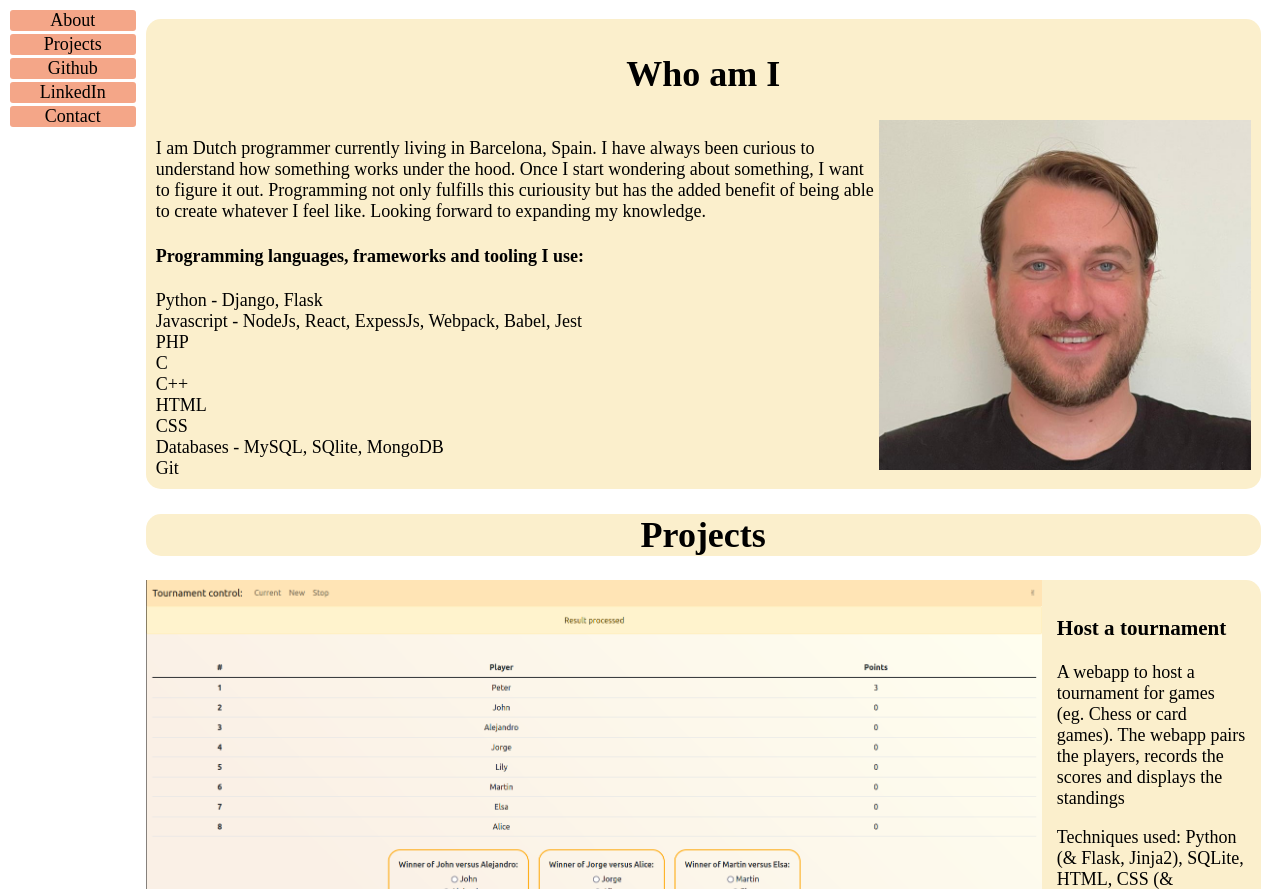
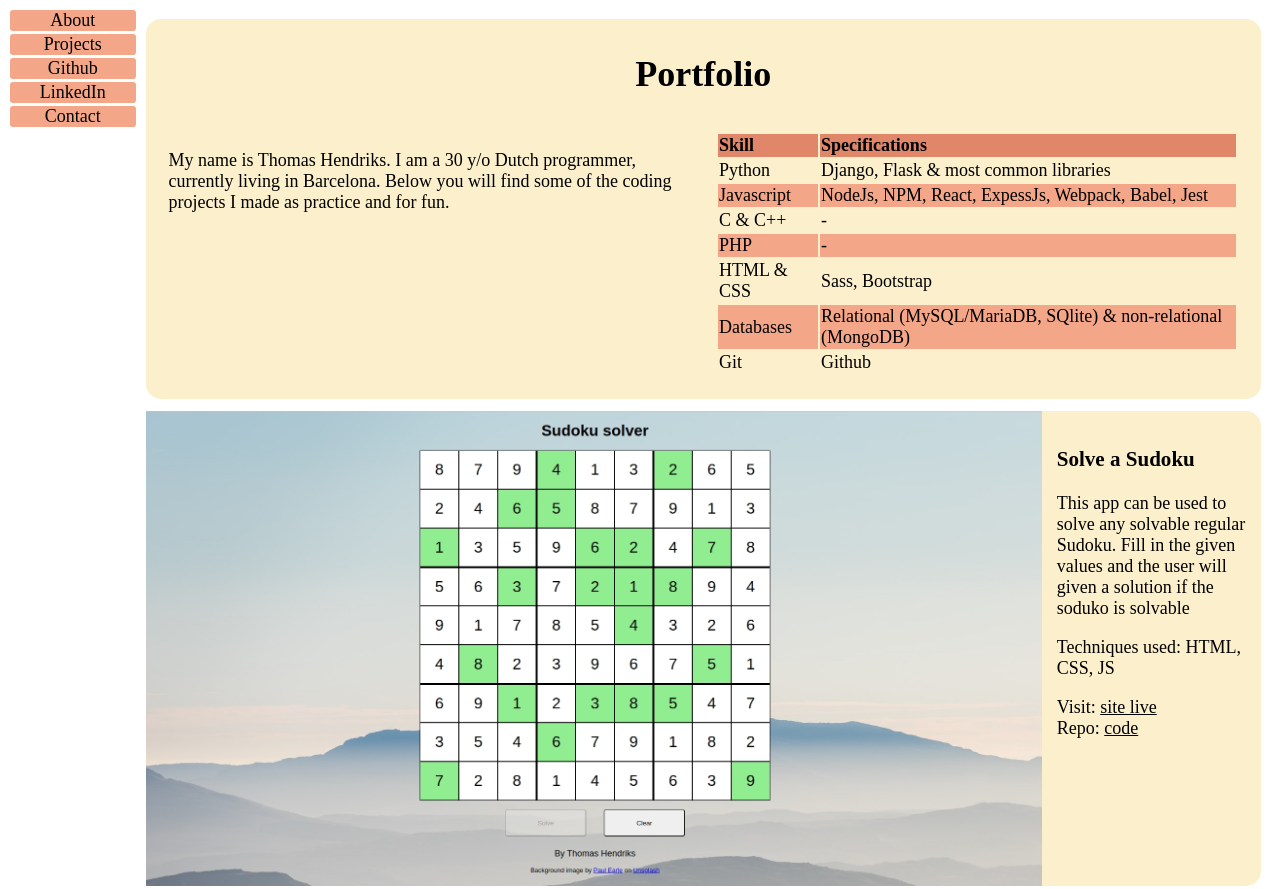
Before and after one commit to ThomasMHendriks/Portfolio, a plain HTML site: page index.html in a window 1280 px wide. Shown: the top 889 px of the page. Drawn offline with Linux system fonts and the light colour scheme.

Commit message:
updated page info

```diff
--- a/index.html
+++ b/index.html
@@ -21,43 +21,65 @@
         <div class="main">
             <div id="about">
                 <div class="aboutTitle">
-                    <h1>Who am I</h1>
+                    <h1>Portfolio</h1>
                 </div>
                 <div id="flexcontainer">
-                    <div>
-                        <div>
-                            <div>
-                                <p>
-                                    I am Dutch programmer currently living in Barcelona, Spain. I have always been curious to understand how something works under the hood.
-                                    Once I start wondering about something, I want to figure it out. Programming not only fulfills this curiousity but has the added benefit of being able to create whatever I feel like.
-                                    Looking forward to expanding my knowledge.
-                                </p>
-                            </div>
-                        </div>
-                        <div>
-                            <h4>Programming languages, frameworks and tooling I use:</h4>
-                            <ul>
-                                <li>Python - Django, Flask</li>
-                                <li>Javascript - NodeJs, React, ExpessJs, Webpack, Babel, Jest</li>
-                                <li>PHP</li>
-                                <li>C</li>
-                                <li>C++</li>
-                                <li>HTML</li>
-                                <li>CSS</li>
-                                <li>Databases - MySQL, SQlite, MongoDB</li>
-                                <li>Git</li>
-                            </ul>
-                        </div>
+                    <div id="infoText">
+                        <p>
+                            My name is Thomas Hendriks. I am a 30 y/o Dutch programmer, currently living in Barcelona. Below you will find some of the coding projects I made as practice and for fun.
+                        </p>
                     </div>
-                    <div>
-                        <img id="me" src="images/me.jpg">
+                    <div id="infoTable">
+                        <table>
+                            <tr>
+                                <th>Skill</th>
+                                <th>Specifications</th>
+                            </tr>
+                            <tr>
+                                <td>Python</td>
+                                <td>Django, Flask & most common libraries</td>
+                            </tr>
+                            <tr>
+                                <td>Javascript</td>
+                                <td>NodeJs, NPM, React, ExpessJs, Webpack, Babel, Jest</td>
+                            </tr>
+                            <tr>
+                                <td>C & C++</td>
+                                <td>-</td>
+                            </tr>
+                            <tr>
+                                <td>PHP</td>
+                                <td>-</td>
+                            </tr>
+                            <tr>
+                                <td>HTML & CSS</td>
+                                <td>Sass, Bootstrap</td>
+                            </tr>
+                            <tr>
+                                <td>Databases</td>
+                                <td>Relational (MySQL/MariaDB, SQlite) & non-relational (MongoDB)</td>
+                            </tr>
+                            <tr>
+                                <td>Git</td>
+                                <td>Github</td>
+                            </tr>
+                        </table>
                     </div>
                 </div>
             </div>
-            <div class="projectTitle">
-                <h1>Projects</h1>
-            </div>
             <div id="projects">
+                <div class="project">
+                    <div class="image">
+                        <img class="projectImage" src="images/sudoku2.jpg" alt="Image of Sudoku app">
+                    </div>
+                    <div class="info">
+                        <h3>Solve a Sudoku</h3>
+                        <p>This app can be used to solve any solvable regular Sudoku. Fill in the given values and the user will given a solution if the soduko is solvable</p>
+                        <p>Techniques used: HTML, CSS, JS</p>
+                        <div>Visit: <a href="https://thomasmhendriks.github.io/Sudoku/">site live</a></div>
+                        <div>Repo: <a href="https://github.com/ThomasMHendriks/Sudoku">code</a></div>
+                    </div>
+                </div>
                 <div class="project">
                     <div class="image">
                         <img class="projectImage" src="images/Tournament.png" alt="Image of tournament app" >
@@ -68,18 +90,6 @@
                         <p>Techniques used: Python (& Flask, Jinja2), SQLite, HTML, CSS (& Bootstrap), JS</p>
                         <div>Visit: <a href="https://youtu.be/Jd9QS1xyEag">demo video</a></div>
                         <div>Repo: <a href="https://github.com/ThomasMHendriks/Projects/tree/main/tournament">code </a></div>
-                    </div>
-                </div>
-                <div class="project">
-                    <div class="image">
-                        <img class="projectImage" src="images/sudoku2.jpg" alt="Image of Sudoku app">
-                    </div>
-                    <div class="info">
-                        <h3>Solve a Sudoku</h3>
-                        <p>This app can be used to solve any solvable regular Sudoku. Fill in the given values and the user will given a solution if the soduko is solvable</p>
-                        <p>Techniques used: HTML, CSS, JS</p>
-                        <div>Visit: <a href="https://thomasmhendriks.github.io/Sudoku/">site live</a></div>
-                        <div>Repo: <a href="https://github.com/ThomasMHendriks/Sudoku">code</a></div>
                     </div>
                 </div>
                 <div class="project">
@@ -98,10 +108,10 @@
                         <img class="projectImage" src="images/demoBlackjackTicTacToe.png" alt="Image of TicTacToe app" >
                     </div>
                     <div class="info">
-                        <h3>Simple games on CLI</h3>
+                        <h3>Simple command line games</h3>
                         <p>- TicTacToe for 2 players to be played on the CLI</p>
                         <p>- Simple blackjack game for a single player vs the computer to be played on the CLI</p>
-                        <p>Written in: Python</p>
+                        <p>Techniques used : Python</p>
                         <div>Repo: <a href="https://github.com/ThomasMHendriks/CLI-games/tree/main/tictactoe">code TicTacToe</a></div>
                         <div>Repo: <a href="https://github.com/ThomasMHendriks/CLI-games/tree/main/blackjack_cli">code Blackjack</a></div>
                     </div>
@@ -112,14 +122,14 @@
     <footer id="contact">
         <div>
             Feel free to contact me via linkedin
-            <a href="https://www.linkedin.com/in/thomas-hendriks-287837189/">
+            <a class="iconLink" href="https://www.linkedin.com/in/thomas-hendriks-287837189/">
                 <img class="icon" src="images/iconLi.png">
             </a>
             or by mail
-            <a href="mailto:ThomasMHendriks@gmail.com">
+            <a class="iconLink" href="mailto:ThomasMHendriks@gmail.com">
                 <img class="icon" id="mail" src="images/iconMail.png">
             </a>
-            : thomasmhendriks@gmail.com
+            : ThomasMHendriks@gmail.com
         </div>
         <p class="small"> Icons from icons8.com</p>
     </footer>
--- a/style.css
+++ b/style.css
@@ -25,14 +25,27 @@ body {
     text-align: center;
 }
 
+#infoText {
+    width: 50%;
+    padding: 1vw;
+}
+
+#infoTable {
+    width: 50%;
+    padding: 1vw;
+}
+
+th {
+    background-color: #e0876a;
+}
+
+tr:nth-child(odd) {
+    background-color: #f4a688;
+}
+
+
 .project {
     display: flex;
-    margin: 1%;
-}
-
-.projectTitle {
-    background-color: #fbefcc;
-    border-radius: 15px;
     margin: 1%;
 }
 
@@ -113,6 +126,7 @@ footer {
     text-align: center;
     color: black;
     background-color: #f4a688;
+
 }
 
 .small {
@@ -124,6 +138,10 @@ footer {
     vertical-align: middle;
 }
 
+.iconLink {
+    text-decoration:none;
+}
+
 ul {
     list-style-type: none;
     padding: 0;
```
Also changed, not shown: images/me.jpg (deleted).
